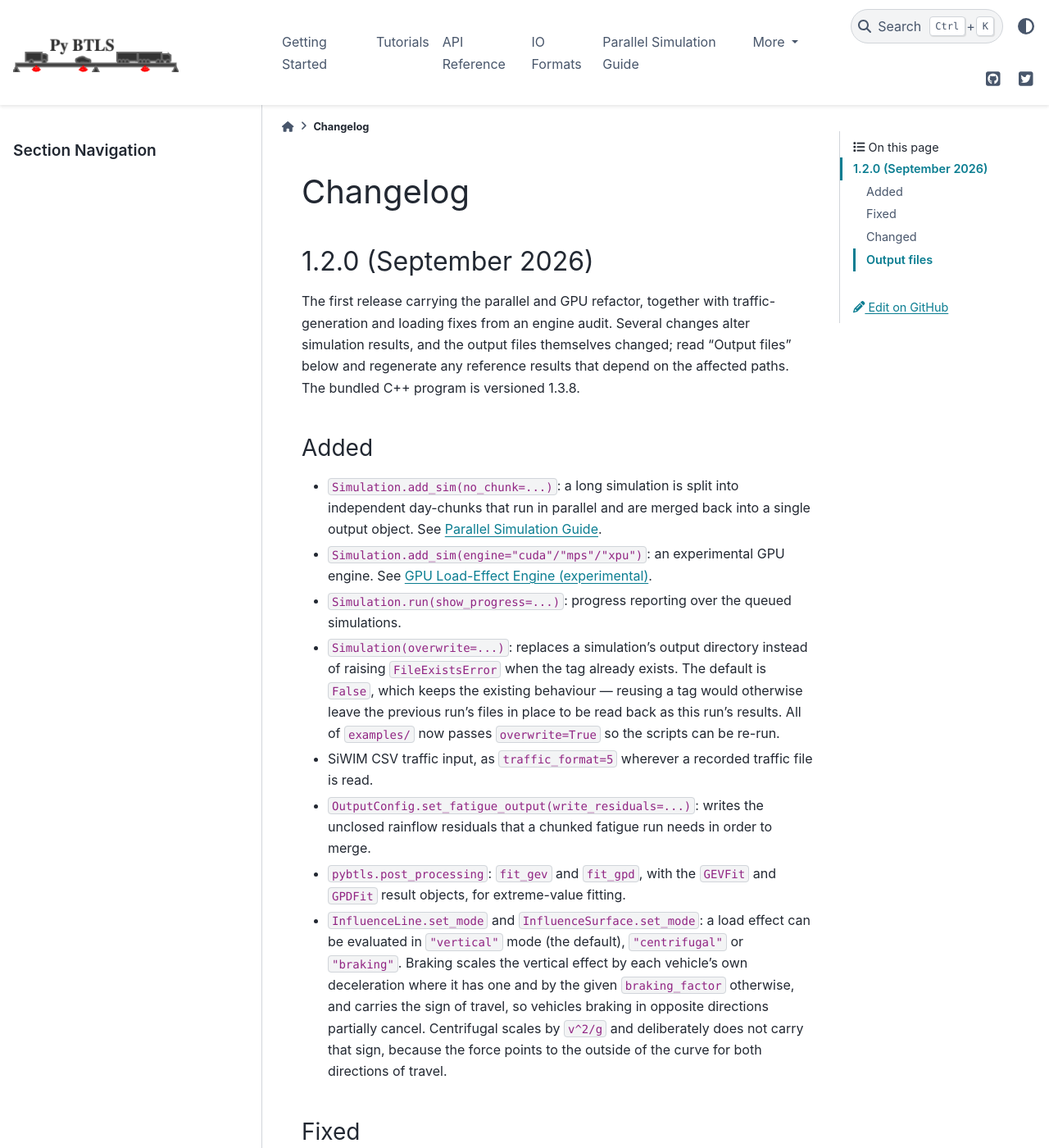
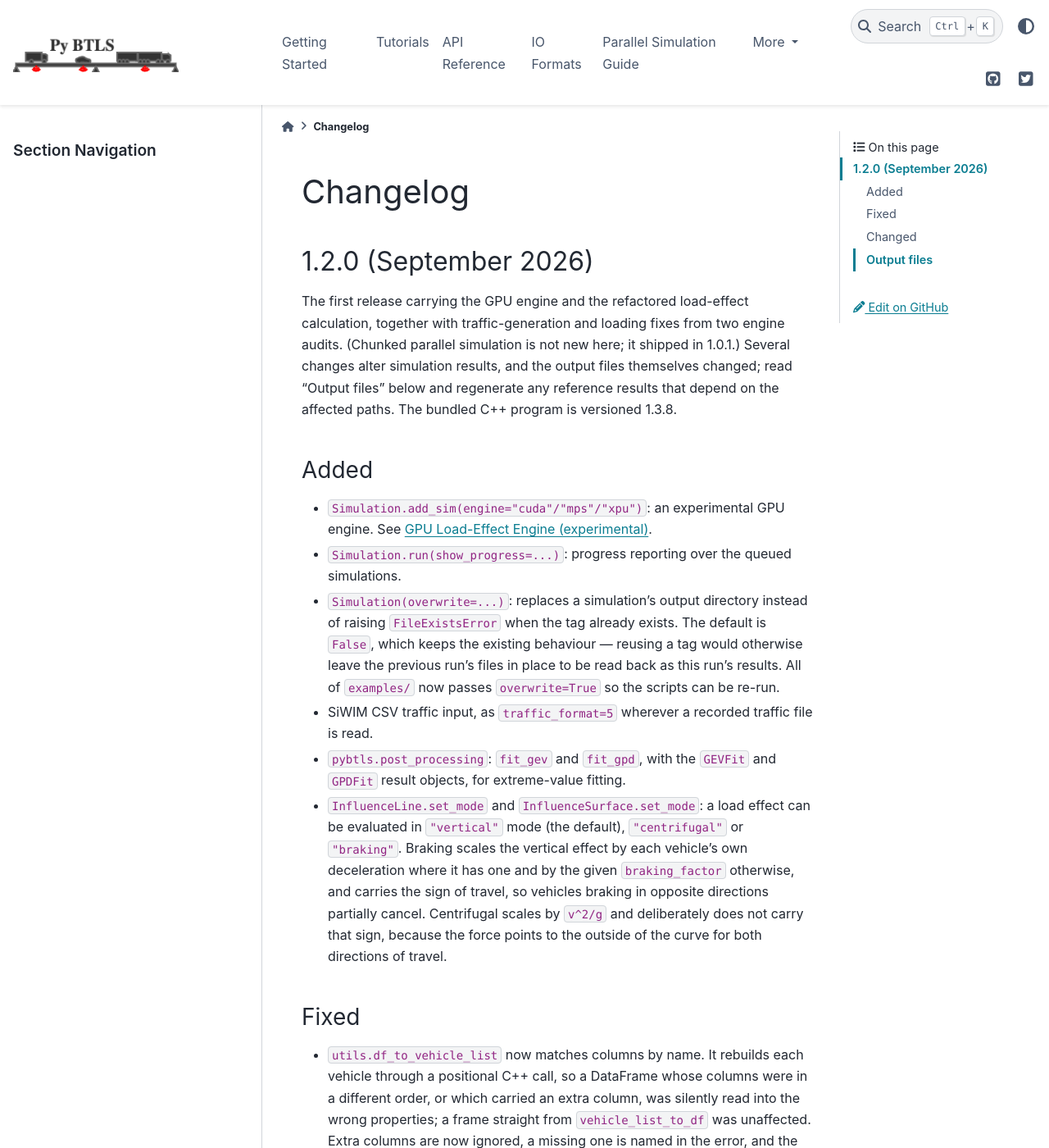
Before and after one commit to ccaprani/btls, a Sphinx documentation site: the page built from docs/source/changelog.rst, in a window 1280 px wide and 1400 px high. Shown: the whole window at 82% size. Built offline with Sphinx 7.4.7 and the PyData theme 0.15.4, drawn with Linux system fonts in a browser that asks for light colours; the version number is read from the project's files by our own code; some of the changed text lies outside the part shown.

Commit message:
docs: audit the remaining changelog claims against v1.0.1
The "Output files" section was checked in the previous commit; this covers
the other twenty-five entries, by the same two methods. Either the symbol or
the behaviour was looked for in v1.0.1 directly, or, where the code is
identical between the two, the commit that introduced it was found and
tested for ancestry with main. Three more entries describe nothing that
changed in this release, and a fourth described the old behaviour wrongly.

- Added, "Simulation.add_sim(no_chunk=...)": chunked parallel simulation is
  fully present in v1.0.1 - parameter, validation, chunk loop, and
  docs/source/parallel.rst - and a four-chunk run was executed against a
  v1.0.1 build while preparing this audit. Removed, and the release preamble
  no longer calls itself the first release carrying it.
- Added, "set_fatigue_output(write_residuals=...)": present in v1.0.1 and
  wired through ConfigData to CFatigueManager. Removed.
- Changed, "save_output now writes a JSON manifest instead of a binary
  pickle": the manifest arrived in 7c52f49, an ancestor of main, and the
  claim that load_output cannot read .pkl files is false in both versions -
  it warns and loads them. This one would have sent users to re-save
  archives that were never at risk. Removed.
- Fixed, read_FE: the change is real but the old behaviour was not ordering
  by signed value. v1.0.1 took the two extremes in the order their lines
  appear in the file, which is chronological. Reworded.

Twenty-one of the twenty-five stand, including every entry marked "changes
results": those were confirmed by running the same fixed-seed scenario
against a v1.0.1 build and this branch and comparing every output file.

Co-Authored-By: Claude Opus 5 (1M context) <noreply@anthropic.com>

```diff
--- a/docs/source/changelog.rst
+++ b/docs/source/changelog.rst
@@ -4,8 +4,10 @@ Changelog
 1.2.0 (September 2026)
 ----------------------
 
-The first release carrying the parallel and GPU refactor, together with
-traffic-generation and loading fixes from an engine audit. Several
+The first release carrying the GPU engine and the refactored load-effect
+calculation, together with traffic-generation and loading fixes from two
+engine audits. (Chunked parallel simulation is not new here; it shipped in
+1.0.1.) Several
 changes alter simulation results, and the output files themselves
 changed; read "Output files" below and regenerate any reference results
 that depend on the affected paths. The bundled C++ program is versioned
@@ -14,9 +16,6 @@ that depend on the affected paths. The bundled C++ program is versioned
 Added
 ^^^^^
 
-- ``Simulation.add_sim(no_chunk=...)``: a long simulation is split into
-  independent day-chunks that run in parallel and are merged back into a
-  single output object. See :doc:`parallel`.
 - ``Simulation.add_sim(engine="cuda"/"mps"/"xpu")``: an experimental GPU
   engine. See :doc:`gpu_engine`.
 - ``Simulation.run(show_progress=...)``: progress reporting over the
@@ -29,9 +28,6 @@ Added
   the scripts can be re-run.
 - SiWIM CSV traffic input, as ``traffic_format=5`` wherever a recorded
   traffic file is read.
-- ``OutputConfig.set_fatigue_output(write_residuals=...)``: writes the
-  unclosed rainflow residuals that a chunked fatigue run needs in order
-  to merge.
 - ``pybtls.post_processing``: ``fit_gev`` and ``fit_gpd``, with the
   ``GEVFit`` and ``GPDFit`` result objects, for extreme-value fitting.
 - ``InfluenceLine.set_mode`` and ``InfluenceSurface.set_mode``: a load
@@ -112,10 +108,11 @@ Fixed
   records blocks that had an event, so a chunk ending in silent blocks used
   to under-shift every later chunk. Only the "Index" column of
   ``BM_by_no_trucks`` frames moves.
-- ``read_FE`` orders each event's pair of extremes by absolute magnitude,
-  which is how the engine selects them. Ordering by signed value meant that
-  for a hogging influence line the reader and the engine disagreed about
-  which of the pair was the maximum.
+- ``read_FE`` pairs each event's two extremes by absolute magnitude, which
+  is how the engine selects them. It used to take them in the order the two
+  lines appear in the file, which is chronological, so whenever the
+  larger-magnitude extreme happened to be written second - routinely, for a
+  hogging influence line - the reader labelled the smaller one "Max".
 - Writing a vehicle out no longer changes it. ``CVehicle::Write`` assigned
   the normalised transverse position back to the vehicle, and that position
   feeds influence-surface eccentricity, so a load effect could depend on
@@ -125,11 +122,6 @@ Fixed
 Changed
 ^^^^^^^
 
-- **save_output now writes a JSON manifest instead of a binary pickle.**
-  ``load_output`` cannot read ``.pkl`` files written by earlier
-  versions. Re-save them with the pybtls version that wrote them, or read
-  the simulation output text files directly with ``pybtls.output.read`` -
-  the manifest only records where those files are.
 - Misspelled keyword arguments now raise ``TypeError`` instead of being
   ignored, in ``Simulation.add_sim``, ``TrafficLoader.add_traffic``, the
   vehicle and headway generators, ``LaneFlowComposition.assign_lane_data``,
```
